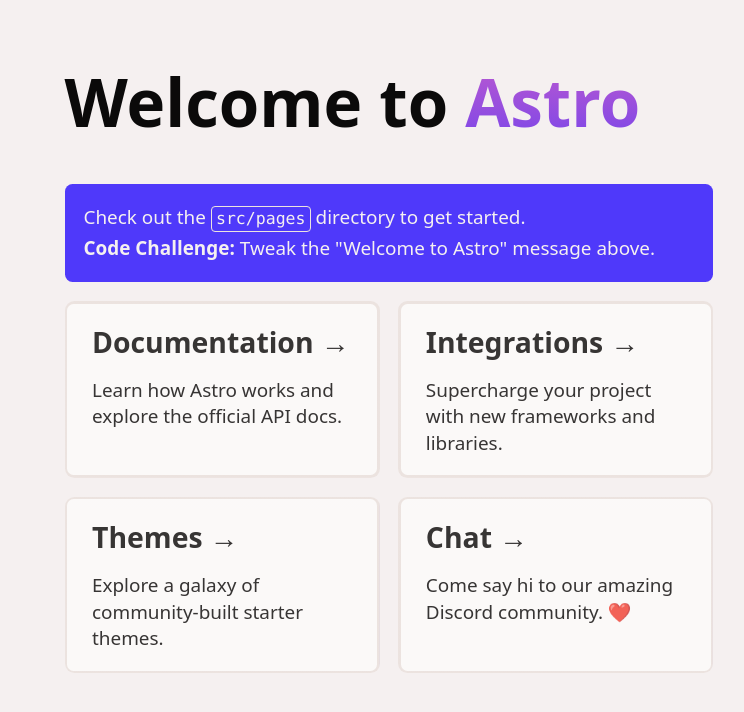
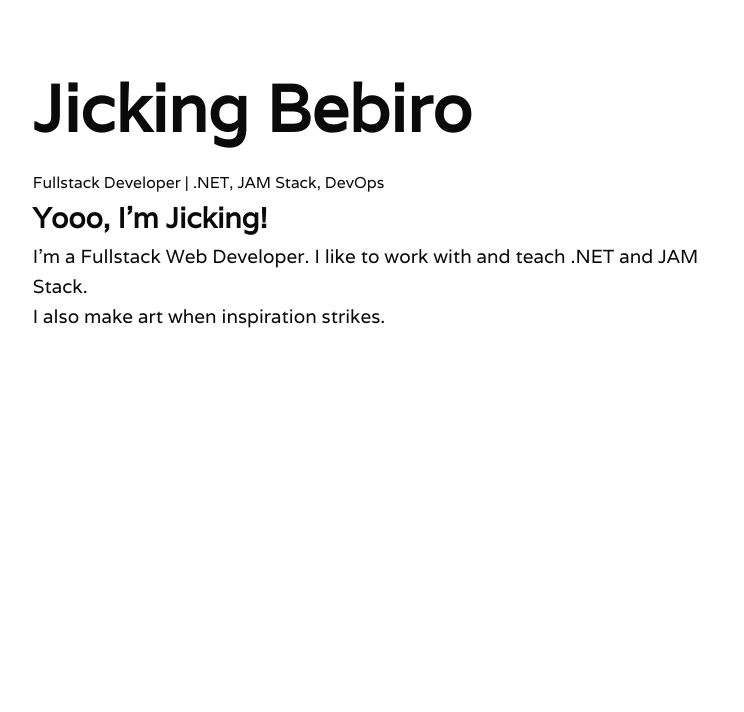
Before and after one commit to jicking/jicking.github.io, an Astro site: page / in a window 1280 px wide. Shown: the whole page, without its empty margins (251-995 px from the left). Built offline with nearby package versions, Linux system fonts and the light colour scheme; Astro itself is replaced by a stand-in of ours.

Commit message:
Set base content

```diff
--- a/package.json
+++ b/package.json
@@ -1,5 +1,5 @@
 {
-  "name": "@example/basics",
+  "name": "@jicking/jicking",
   "version": "0.0.1",
   "private": true,
   "scripts": {
--- a/src/layouts/Layout.astro
+++ b/src/layouts/Layout.astro
@@ -13,7 +13,16 @@
 		<meta name="viewport" content="width=device-width" />
 		<link rel="icon" type="image/x-icon" href="/favicon.ico" />
 		<meta name="generator" content={Astro.generator} />
+		<meta name="description" content={title} />
 		<title>{title}</title>
+		<link rel="apple-touch-icon" sizes="180x180" href="/apple-touch-icon.png">
+		<link rel="icon" type="image/png" sizes="32x32" href="/favicon-32x32.png">
+		<link rel="icon" type="image/png" sizes="16x16" href="/favicon-16x16.png">
+		<link rel="manifest" href="/site.webmanifest">
+		<!-- Fonts -->
+		<link rel="preconnect" href="https://fonts.googleapis.com">
+		<link rel="preconnect" href="https://fonts.gstatic.com" crossorigin>
+		<link href="https://fonts.googleapis.com/css2?family=Varela&display=swap" rel="stylesheet">
 	</head>
 	<body>
 		<slot />
@@ -27,19 +36,25 @@
 		--font-size-xl: clamp(2.44rem, 2.38vw + 1.85rem, 3.75rem);
 
 		--color-text: hsl(12, 5%, 4%);
-		--color-bg: hsl(10, 21%, 95%);
+		--color-bg: hsl(0, 0%, 100%);
 		--color-border: hsl(17, 24%, 90%);
 	}
 
 	html {
-		font-family: system-ui, sans-serif;
+		font-family: 'Varela', sans-serif;
 		font-size: var(--font-size-base);
+		line-height: 1.6;
 		color: var(--color-text);
 		background-color: var(--color-bg);
 	}
 
 	body {
 		margin: 0;
+		padding: 0;
+	}
+
+	* {
+    	box-sizing: border-box;
 	}
 
 	:global(h1) {
--- a/src/pages/index.astro
+++ b/src/pages/index.astro
@@ -1,8 +1,37 @@
 ---
 import Layout from '../layouts/Layout.astro';
-import Card from '../components/Card.astro';
+// check this for layout inspiration
+// https://www.tuomokankaanpaa.com/
 ---
 
+<Layout title="Jicking Bebiro - Fullstack Developer">
+	<main>
+		<h1>Jicking Bebiro</h1>
+		<sub>Fullstack Developer | .NET, JAM Stack, DevOps </sub>
+
+		<h2>Yooo, I'm Jicking!</h2>
+		<p>I'm a Fullstack Web Developer. I like to work with and teach .NET and JAM Stack.</p>
+		<p>I also make art <!-- and games --> when inspiration strikes.</p>
+	</main>
+</Layout>
+
+<style>
+	h1 {
+		margin: 2rem 0 0;
+	}
+
+	h2 { margin: 0; }
+
+	p { margin: 0; }
+
+	main {
+		margin: auto;
+		padding: 1em;
+		max-width: 60ch;
+	}
+</style>
+
+<!--
 <Layout title="Welcome to Astro.">
 	<main>
 		<h1>Welcome to <span class="text-gradient">Astro</span></h1>
@@ -94,3 +123,4 @@
 		padding: 0;
 	}
 </style>
+-->
```
Also changed, not shown: README.md, public/android-chrome-192x192.png (added), public/android-chrome-512x512.png (added), public/apple-touch-icon.png (added), public/favicon-16x16.png (added), public/favicon-32x32.png (added), public/favicon.ico, public/site.webmanifest (added), 1 other file.
